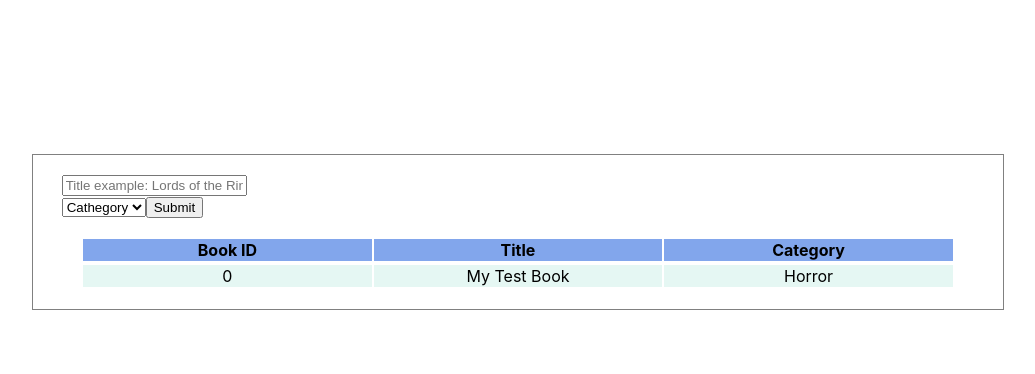
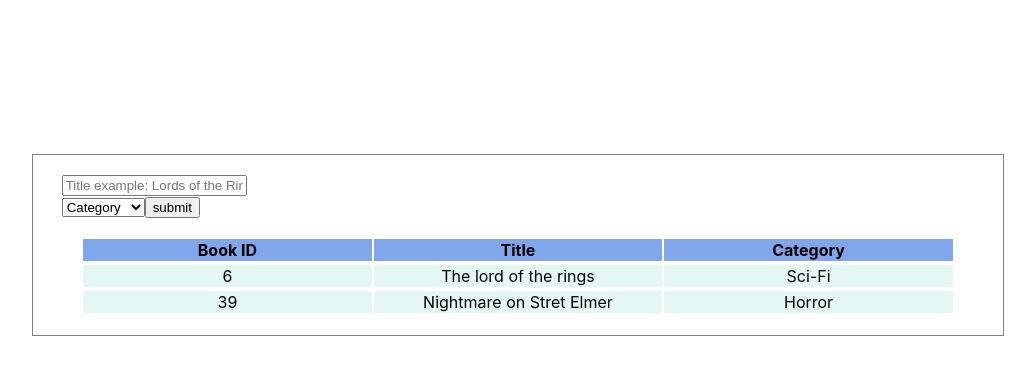
Before and after one commit to MephistoDevelop/React-Bookstore, a React (Create React App) app: page / in a window 1280 px wide. Shown: the top 374 px of the page, without its empty margins (122-1157 px from the left). Built offline with nearby package versions, Linux system fonts and the light colour scheme.

Commit message:
Add booklist states props

```diff
--- a/src/components/Book.js
+++ b/src/components/Book.js
@@ -4,9 +4,9 @@ const Book = (book) => {
   return (
     <div class='td-container'>
       <table>
-        <td>0</td>
-        <td>My Test Book</td>
-        <td>Horror</td>
+        <td>{book.id}</td>
+        <td>{book.title}</td>
+        <td>{book.category}</td>
       </table>
     </div>
   );
--- a/src/components/BooksForm.js
+++ b/src/components/BooksForm.js
@@ -16,7 +16,7 @@ const BooksForm = () => {
           <input type='text' placeholder='Title example: Lords of the Rings' />
           <br />
           <select id='cbx-category'>
-            <option>Cathegory</option>
+            <option>Category</option>
             {cathegories.map((item) => (
               <option key={item} value={item}>
                 {item}
@@ -24,7 +24,7 @@ const BooksForm = () => {
             ))}
             ;
           </select>
-          <button>Submit</button>
+          <input value='submit' type='button' />
         </div>
       </form>
     </div>
--- a/src/components/BooksList.js
+++ b/src/components/BooksList.js
@@ -2,6 +2,21 @@ import React from 'react';
 import Book from './Book';
 
 const BooksList = (props) => {
+  const newID = () => parseInt(Math.random() * 100, 10);
+  const books = {
+    books: [
+      {
+        id: newID(),
+        title: 'The lord of the rings',
+        category: 'Sci-Fi'
+      },
+      {
+        id: newID(),
+        title: 'Nightmare on Stret Elmer',
+        category: 'Horror'
+      }
+    ]
+  };
   return (
     <div id='table-container'>
       <table>
@@ -11,7 +26,9 @@ const BooksList = (props) => {
           <th>Category</th>
         </tr>
       </table>
-      <Book />
+      {books.books.map((item) => (
+        <Book id={item.id} title={item.title} category={item.category} />
+      ))}
     </div>
   );
 };
--- /dev/null
+++ b/src/components/message.js
@@ -0,0 +1,6 @@
+import React from 'react';
+const messages = (props) => {
+  return <div className='w-100'>{props.message}</div>;
+};
+
+export default messages;
```
